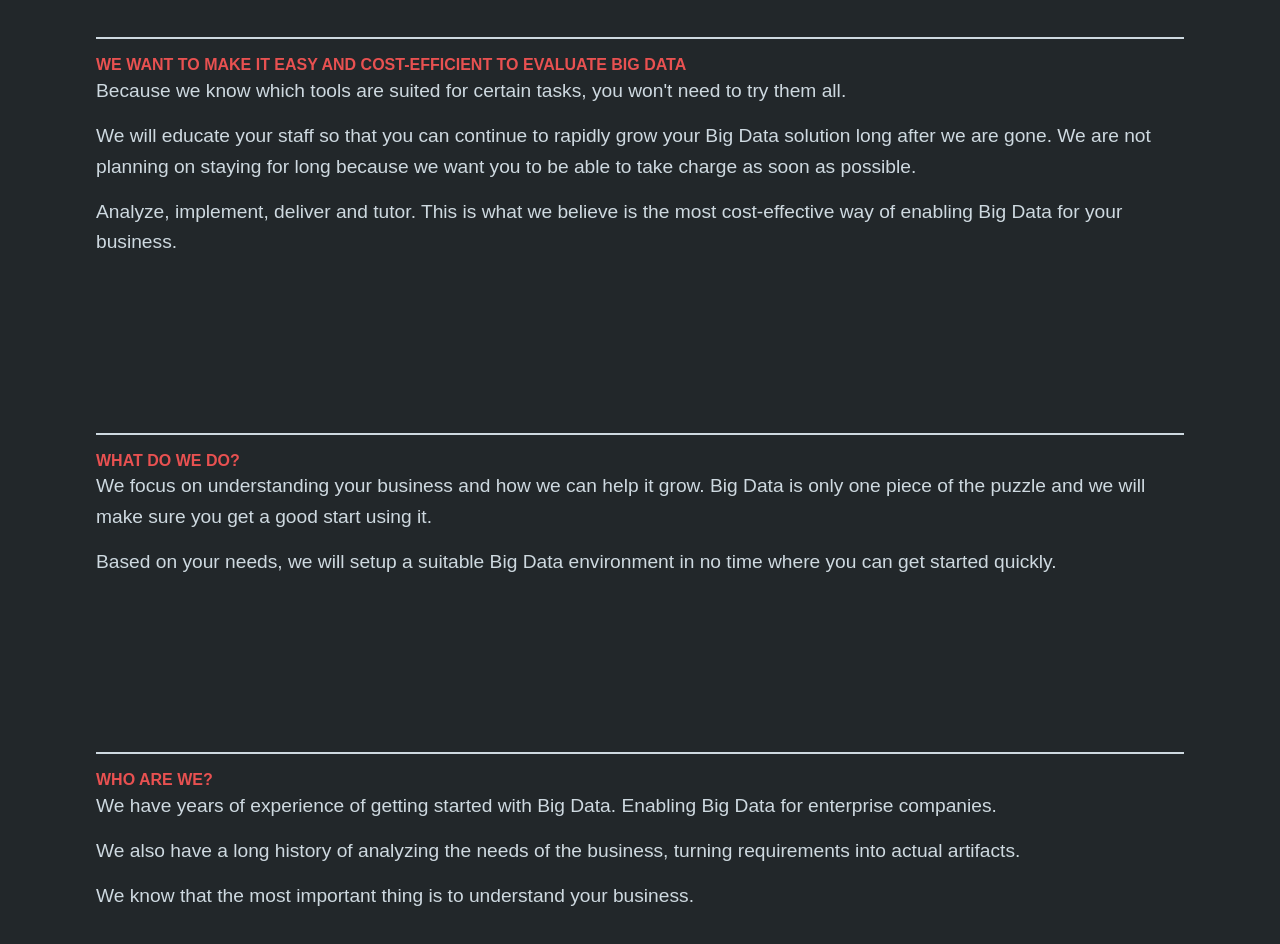
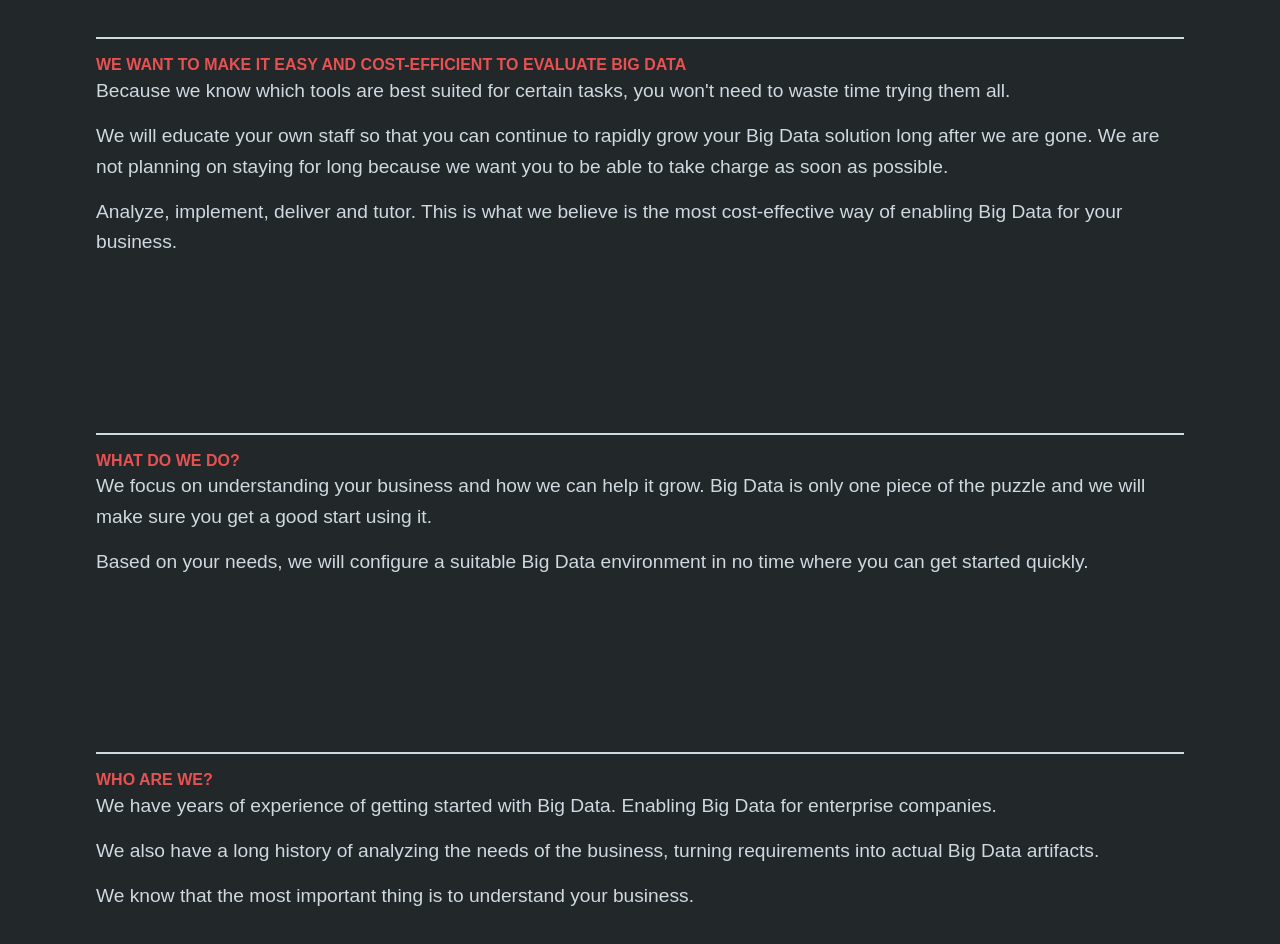
Before and after one commit to dobbinadmin/dobbindata.github.io, a plain HTML site: page index.html in a window 1280 px wide. Shown: the part 480-1424 px from the top of the page. Drawn offline with nearby package versions, Linux system fonts and the light colour scheme.

Commit message:
spelling

```diff
--- a/index.html
+++ b/index.html
@@ -46,10 +46,10 @@
 			<div class="col-full">
 				<h2>We want to make it easy and cost-efficient to evaluate Big Data</h2>
 				<p>
-					Because we know which tools are suited for certain tasks, you won't need to try them all.
+					Because we know which tools are best suited for certain tasks, you won't need to waste time trying them all.
 				</p>
 				<p>
-					We will educate your staff so that you can continue to rapidly grow your Big Data solution long after we are gone. We are not planning on staying for long because we want you to be able to take charge as soon as possible.
+					We will educate your own staff so that you can continue to rapidly grow your Big Data solution long after we are gone. We are not planning on staying for long because we want you to be able to take charge as soon as possible.
 				</p>
 				<p>
 					<span class="nl">Analyze, implement, deliver and tutor.</span> This is what we believe is the most cost-effective way of enabling Big Data for your business.
@@ -64,7 +64,7 @@
 					We focus on understanding your business and how we can help it grow. Big Data is only one piece of the puzzle and we will make sure you get a good start using it.
 				</p>
 				<p>
-					Based on your needs, we will setup a suitable Big Data environment in no time where you can get started quickly.
+					Based on your needs, we will configure a suitable Big Data environment in no time where you can get started quickly.
 				</p>
 			</div>
 		</section>
@@ -76,7 +76,7 @@
 					We have years of experience of getting started with Big Data. Enabling Big Data for enterprise companies.
 				</p>
 				<p>
-					We also have a long history of analyzing the needs of the business, turning requirements into actual artifacts.
+					We also have a long history of analyzing the needs of the business, turning requirements into actual Big Data artifacts.
 				</p>
 				<p>
 					We know that the most important thing is to understand your business.
```
